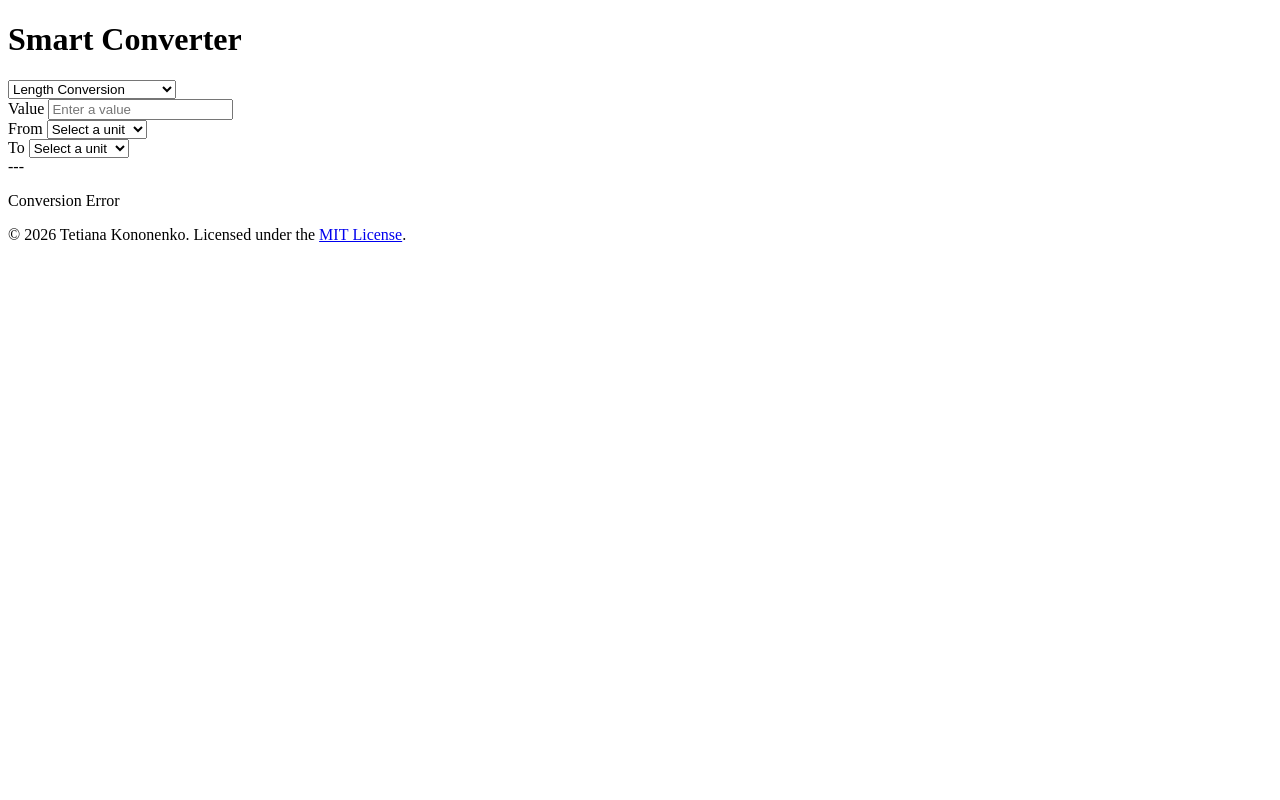
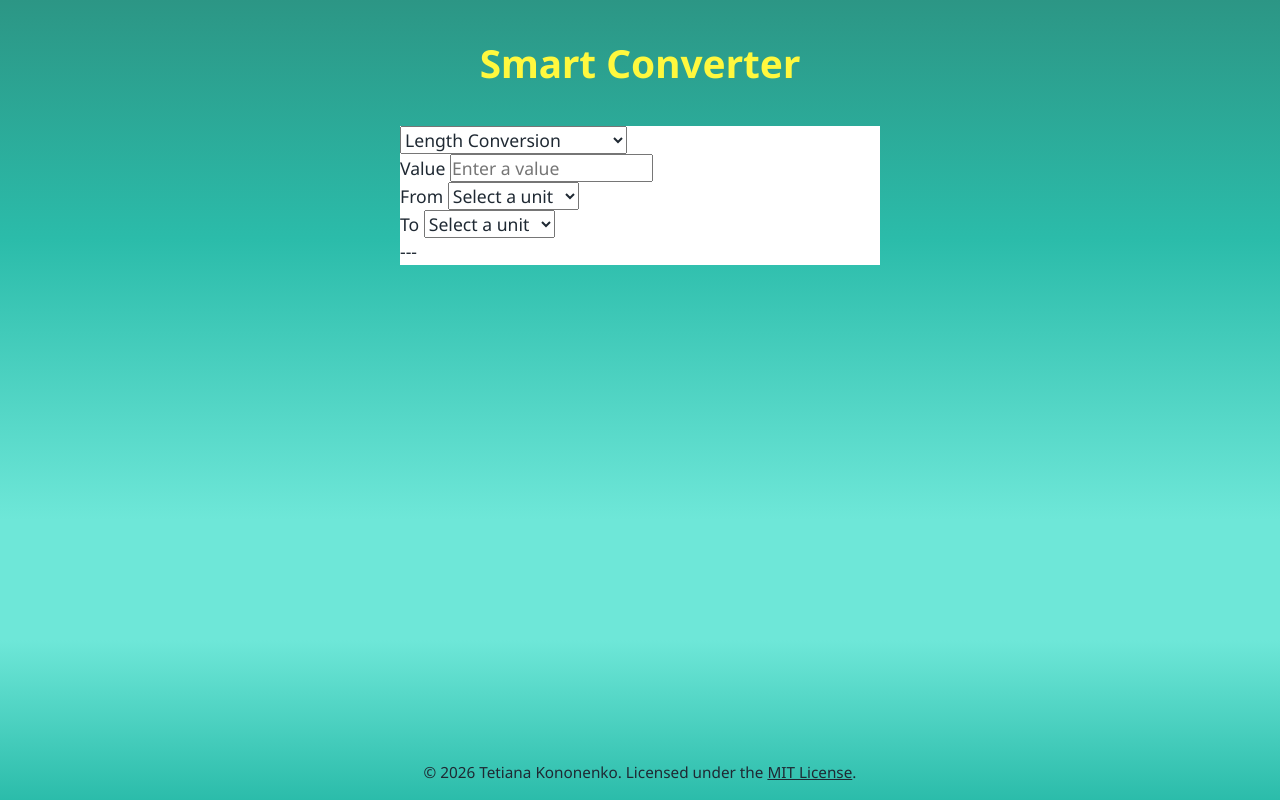
Before and after one commit to Tiana-K08/smart-converter, a plain HTML site: page index.html in a window 1280 px wide. Drawn offline with Linux system fonts and the light colour scheme.

Commit message:
style: add initial styles

```diff
--- a/css/style.css
+++ b/css/style.css
@@ -0,0 +1,145 @@
+/* =============== Reset =============== */
+*,
+*::before,
+*::after {
+  margin: 0;
+  padding: 0;
+  box-sizing: border-box;
+}
+
+/* =============== Variables =============== */
+:root {
+
+  /* Colors - base palette */
+  --color-primary-dark: #2C9685;
+  --color-primary-base: #2bbcaa;
+  --color-primary-light: #6ee7d8;
+  --color-primary-lighter: #effffc;
+  --color-accent-base: #fff83e;
+  --color-accent-light: #fffcb1;
+
+  --color-neutral-dark: #1f2933;
+  --color-neutral-medium: #5a5f61;
+  --color-neutral-light: #878e8c;
+  --color-neutral-white: #ffffff;
+
+  /* Semantic colors */
+  --color-text-main: var(--color-neutral-dark);
+  --color-text-muted: var(--color-neutral-medium);
+  --color-text-accent: var(--color-accent-base);
+  --color-placeholder: var(--color-neutral-light);
+
+  --color-bg-page: var(--color-primary-base);
+  --color-bg-surface: var(--color-neutral-white);
+  --color-bg-result: var(--color-primary-lighter);
+  --color-bg-error: var(--color-accent-light);
+
+  /* Gradients */
+  --gradient-bg-page: linear-gradient(
+    to bottom,
+    var(--color-primary-dark) 0%,
+    var(--color-primary-base) 30%,
+    var(--color-primary-light) 65%,
+    var(--color-primary-light) 80%,
+    var(--color-primary-base) 100%
+  );
+
+  /* Typography */
+  --font-family-base: "Noto Sans", system-ui, sans-serif;
+  --font-size-base: clamp(1rem, 0.7rem + 0.5vw, 1.25rem);
+
+  --font-size-sm: calc(var(--font-size-base) * 0.87);
+  --font-size-lg: calc(var(--font-size-base) * 1.5);  /* 1.6 / 1.65 */
+  --font-size-xl: calc(var(--font-size-base) * 2.2);
+
+  --line-height-base: 1.5;
+  --line-height-heading: 1.2;
+
+  /* Spacing */
+  --space-2xs: 0.125rem;
+  --space-xs: 0.25rem;
+  --space-sm: 0.5rem;
+  --space-md: 1rem;
+  --space-lg: 1.5rem;
+  --space-xl: 2rem;
+  --space-2xl: 2.5rem;
+  --space-3xl: 3rem;
+
+  /* Containers */
+  --container-width-480: 480px;
+}
+
+/* =============== Base styles =============== */
+html {
+  font-size: 100%;
+}
+
+body {
+  min-height: 100vh;
+  font-family: var(--font-family-base);
+  font-size: var(--font-size-base);
+  line-height: var(--line-height-base);
+  background-color: var(--color-bg-page);
+  background-image: var(--gradient-bg-page);
+  color: var(--color-text-main);
+}
+
+h1 {
+  font-size: var(--font-size-xl);
+}
+
+h1, h2, h3, h4, h5, h6 {
+  line-height: var(--line-height-heading);
+  text-wrap: balance;
+}
+
+h1, h2, h3, h4, h5, h6,
+p, span {
+  overflow-wrap: anywhere;
+}
+
+a, button, input, select {
+  font-family: inherit;
+  font-size: inherit;
+  color: inherit;
+}
+
+a, button, label, select {
+  cursor: pointer;
+}
+
+/* =============== Layout =============== */
+.page {
+  display: flex;
+  flex-direction: column;
+  align-items: center;
+}
+
+.header {
+  padding: var(--space-2xl) var(--space-xl);
+  text-align: center;
+}
+
+.main {
+  flex: 1;
+  width: 80%;
+  max-width: var(--container-width-480);
+}
+
+.footer {
+  padding: var(--space-md) var(--space-xl);
+  text-align: center;
+}
+
+/* =============== Components =============== */
+.header__title {
+  color: var(--color-text-accent);
+}
+
+.converter {
+  background-color: var(--color-bg-surface);
+}
+
+.footer__text {
+  font-size: var(--font-size-sm);
+}
--- a/index.html
+++ b/index.html
@@ -8,31 +8,50 @@
       name="description"
       content="Free online unit converter for length, weight, temperature. Fast and easy conversions."
     />
+
+    <link rel="preconnect" href="https://fonts.googleapis.com" />
+    <link rel="preconnect" href="https://fonts.gstatic.com" crossorigin />
+    <link
+      href="https://fonts.googleapis.com/css2?family=Noto+Sans:ital,wght@0,100..900;1,100..900&display=swap"
+      rel="stylesheet"
+    />
+
+    <link rel="stylesheet" href="css/style.css" />
   </head>
 
-  <body>
-    <header>
-      <h1>Smart Converter</h1>
+  <body class="page">
+    <header class="header">
+      <h1 class="header__title">Smart Converter</h1>
     </header>
 
-    <main>
-      <div>
-        <form id="converter-form">
-          <select id="select-type" aria-label="Conversion type">
+    <main class="main">
+      <div class="converter">
+        <form id="converter-form" class="converter__form">
+          <select
+            id="select-type"
+            class="converter__type"
+            aria-label="Converter type"
+          >
             <option value="length" selected>Length Conversion</option>
             <option value="weight">Weight Conversion</option>
             <option value="temperature">Temperature Conversion</option>
           </select>
 
-          <div>
-            <label for="input-value">Value</label>
-            <input type="number" id="input-value" placeholder="Enter a value" />
+          <div class="converter__field-wrapper">
+            <label for="input-value" class="converter__label">Value</label>
+            <input
+              type="number"
+              id="input-value"
+              class="converter__field"
+              placeholder="Enter a value"
+              step="any"
+            />
           </div>
 
-          <div>
-            <div>
-              <label for="from-unit">From</label>
-              <select id="from-unit">
+          <div class="converter__units">
+            <div class="converter__field-wrapper">
+              <label for="from-unit" class="converter__label">From</label>
+              <select id="from-unit" class="converter__field">
                 <option value="" selected disabled hidden>Select a unit</option>
                 <optgroup label="Metric System">
                   <option value="mm">millimeter</option>
@@ -44,9 +63,9 @@
                 </optgroup>
               </select>
             </div>
-            <div>
-              <label for="to-unit">To</label>
-              <select id="to-unit">
+            <div class="converter__field-wrapper">
+              <label for="to-unit" class="converter__label">To</label>
+              <select id="to-unit" class="converter__field">
                 <option value="" selected disabled hidden>Select a unit</option>
                 <optgroup label="Metric System">
                   <option value="mm">millimeter</option>
@@ -61,20 +80,27 @@
           </div>
         </form>
 
-        <div aria-live="polite">
+        <div class="converter__result" aria-live="polite">
           <span id="result">---</span>
         </div>
 
-        <p id="error-message" role="alert" aria-live="assertive">
+        <p
+          id="error-message"
+          class="converter__error"
+          role="alert"
+          aria-live="assertive"
+          hidden
+        >
           Conversion Error
         </p>
       </div>
     </main>
 
-    <footer>
-      <p>
+    <footer class="footer">
+      <p class="footer__text">
         © 2026 Tetiana&nbsp;Kononenko. Licensed under the
         <a
+          class="footer__link"
           href="https://opensource.org/license/MIT"
           target="_blank"
           rel="noopener noreferrer"
```
